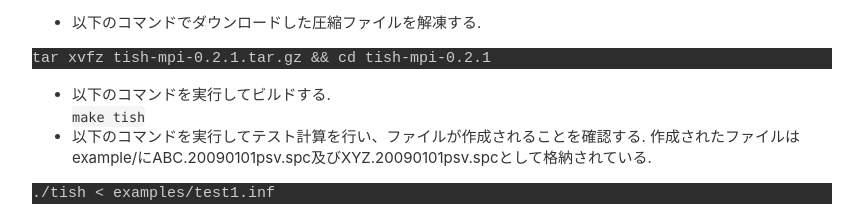
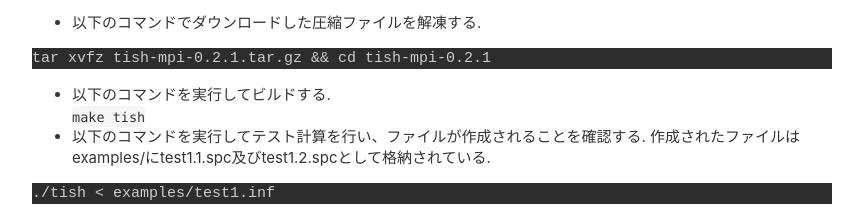
Before and after one commit to yuki0317/SyoZemi2021, a plain HTML site: page resume/May18/第三回（May 18, 2021）.html in a window 1280 px wide. Shown: the part 1700-1918 px from the top of the page, without its empty margins (208-1071 px from the left). Drawn offline with Linux system fonts and the light colour scheme.

Commit message:
minor update2

```diff
--- a/resume/May18/第三回（May 18, 2021）.html
+++ b/resume/May18/第三回（May 18, 2021）.html
@@ -80,7 +80,7 @@
 <ul>
 <li>以下のコマンドを実行してビルドする.<br>
 <code>make tish</code></li>
-<li>以下のコマンドを実行してテスト計算を行い、ファイルが作成されることを確認する. 作成されたファイルはexample/にABC.20090101psv.spc及びXYZ.20090101psv.spcとして格納されている.</li>
+<li>以下のコマンドを実行してテスト計算を行い、ファイルが作成されることを確認する. 作成されたファイルはexamples/にtest1.1.spc及びtest1.2.spcとして格納されている.</li>
 </ul>
 <pre><div class="ace-tomorrow-night-eighties"><div class="ace_static_highlight" style="counter-reset:ace_line 0"><div class="ace_line">./tish &lt; examples/test1.inf
 </div></div></div></pre>
```
